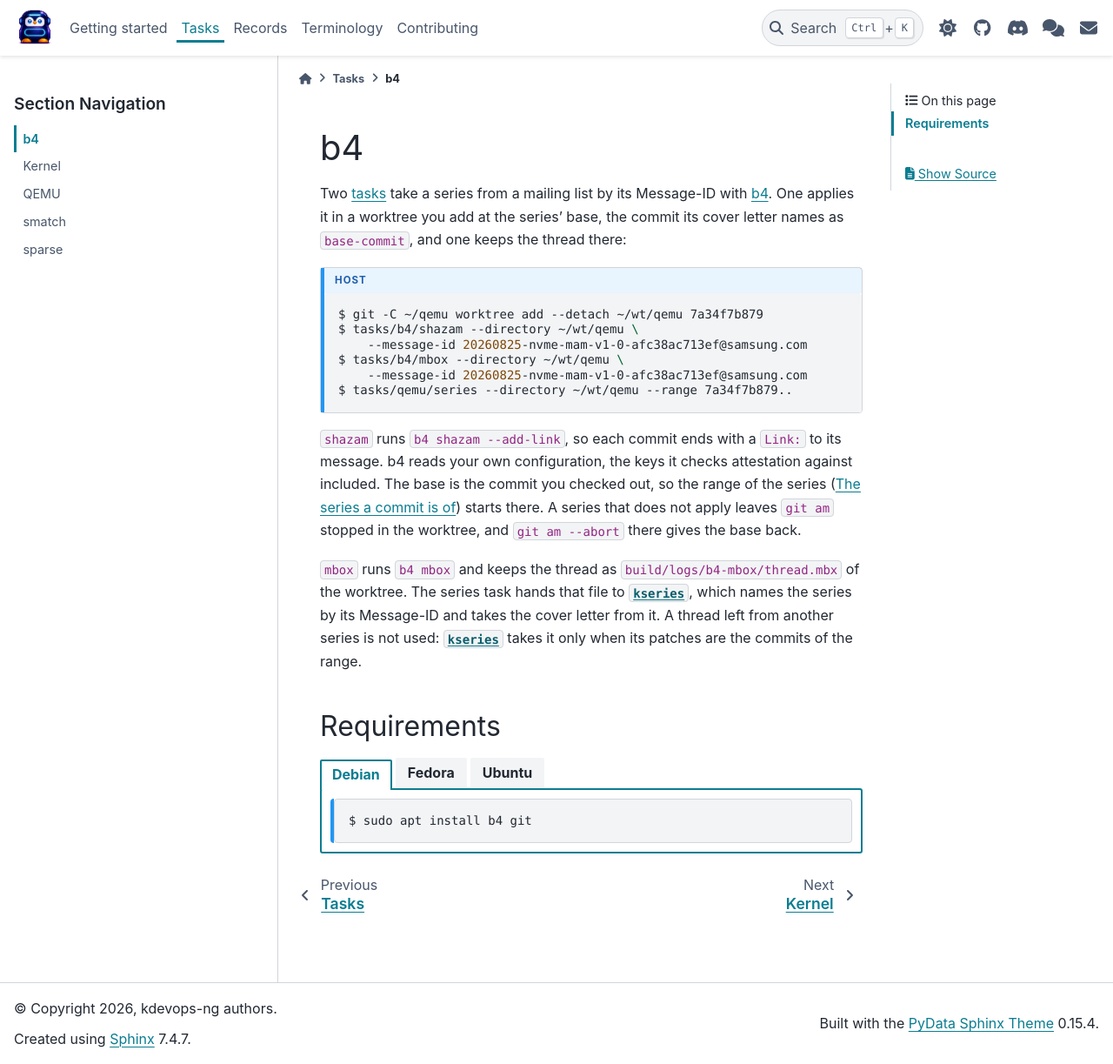
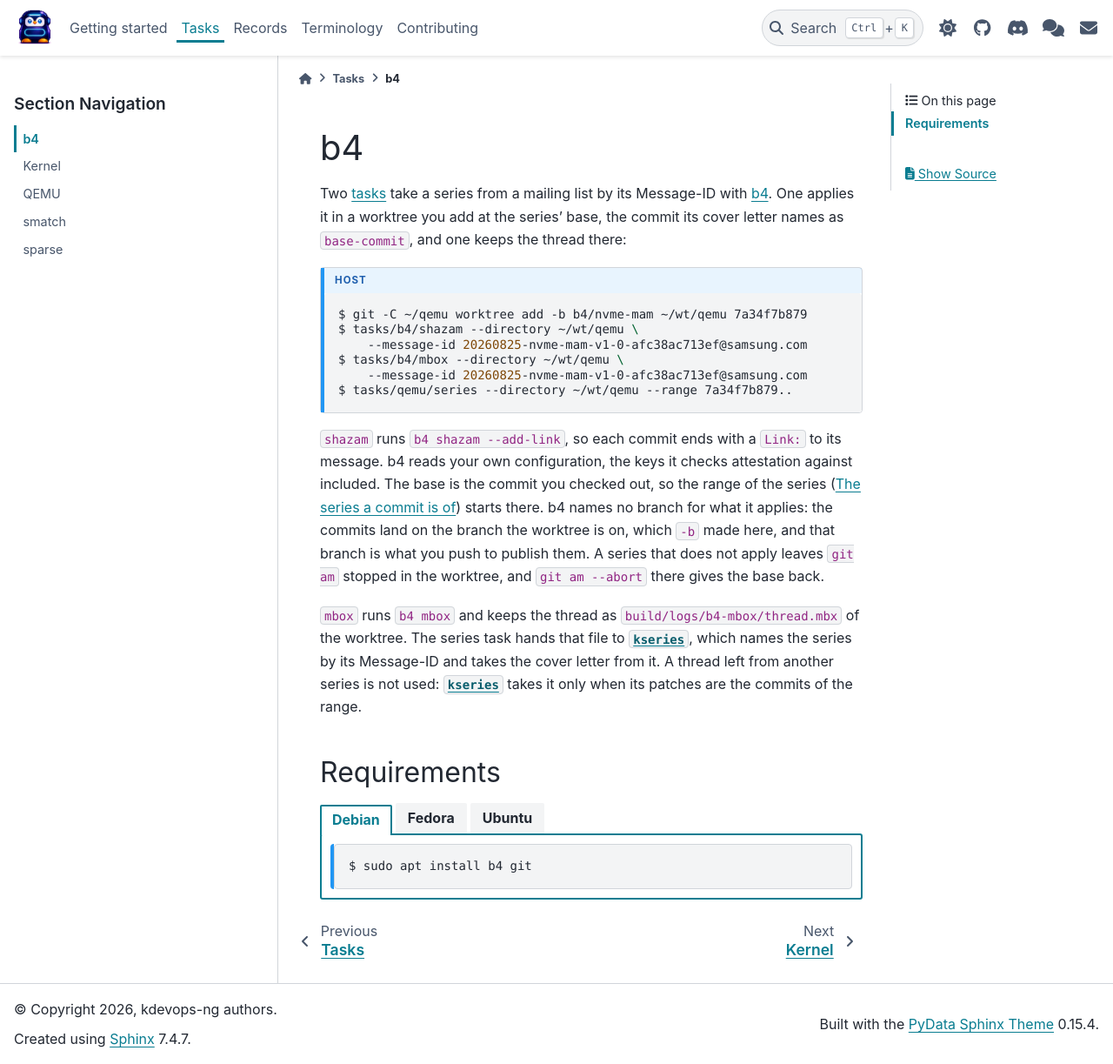
Before and after one commit to linux-kdevops/kdevops-ng, a Sphinx documentation site: the page built from docs/tasks/b4.rst, in a window 1280 px wide and 1223 px high. Shown: the whole window at 87% size. Built offline with Sphinx 7.4.7 and the PyData theme 0.15.4, drawn with Linux system fonts in a browser that asks for light colours.

Commit message:
docs: add a mailed series' worktree on a branch
b4 shazam names no branch for what it applies, and a detached
worktree left the series with none to push or to name it by.

Signed-off-by: Daniel Gomez <da.gomez@kernel.org>

```diff
--- a/docs/tasks/b4.rst
+++ b/docs/tasks/b4.rst
@@ -13,7 +13,7 @@ one keeps the thread there:
    :caption: host
    :class: cmd-host
 
-   $ git -C ~/qemu worktree add --detach ~/wt/qemu 7a34f7b879
+   $ git -C ~/qemu worktree add -b b4/nvme-mam ~/wt/qemu 7a34f7b879
    $ tasks/b4/shazam --directory ~/wt/qemu \
        --message-id 20260825-nvme-mam-v1-0-afc38ac713ef@samsung.com
    $ tasks/b4/mbox --directory ~/wt/qemu \
@@ -24,7 +24,9 @@ one keeps the thread there:
 commit ends with a ``Link:`` to its message. b4 reads your own
 configuration, the keys it checks attestation against included. The
 base is the commit you checked out, so the range of the series
-(:ref:`records-series`) starts there. A series that does not apply
+(:ref:`records-series`) starts there. b4 names no branch for what it
+applies: the commits land on the branch the worktree is on, which
+``-b`` made here, and that branch is what you push to publish them. A series that does not apply
 leaves ``git am`` stopped in the worktree, and ``git am --abort`` there
 gives the base back.
 
```
